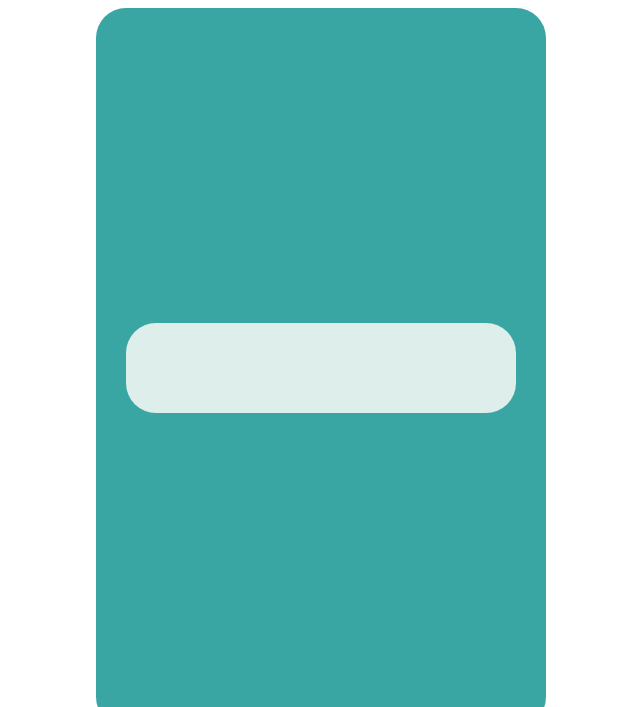
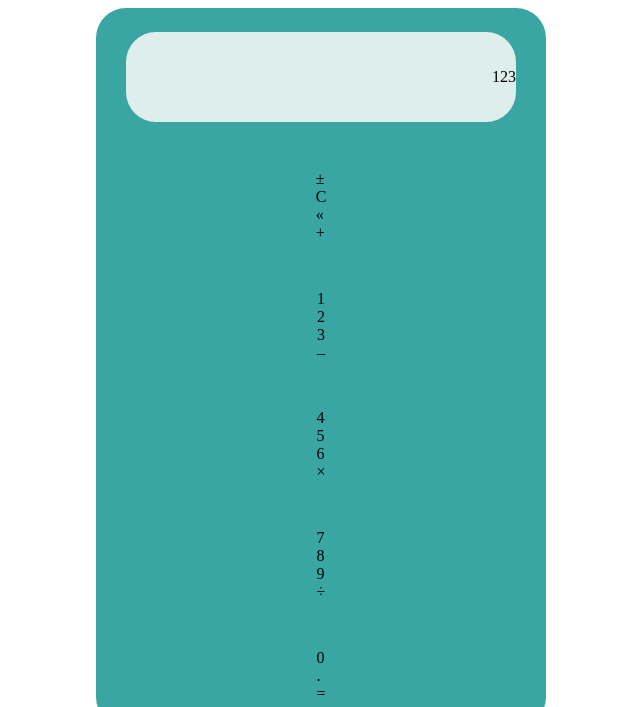
Before and after one commit to evanch98/Calculator-js, a plain HTML site: page index.html in a window 1280 px wide. Shown: the top 707 px of the page, without its empty margins (319-959 px from the left). Drawn offline with Linux system fonts and the light colour scheme.

Commit message:
Added buttons

```diff
--- a/index.html
+++ b/index.html
@@ -12,8 +12,86 @@
         <div class="calcBody">
             <!-- display is the container for the input text. -->
             <div class="display">
+                123
+            </div>
 
+            <!-- First Row -->
+            <div class="row">
+                <div class="btn" id="pm">
+                    ±
+                </div>
+                <div class="btn" id="c">
+                    C
+                </div>
+                <div class="btn" id="b">
+                    «
+                </div>
+                <div class="btnr" id="a">
+                    +
+                </div>
             </div>
+
+            <!-- Second Row -->
+            <div class="row">
+                <div class="btn" id="1">
+                    1
+                </div>
+                <div class="btn" id="2">
+                    2
+                </div>
+                <div class="btn" id="3">
+                    3
+                </div>
+                <div class="btnr" id="s">
+                    –
+                </div>
+            </div>
+
+            <!-- Third Row -->
+            <div class="row">
+                <div class="btn" id="4">
+                    4
+                </div>
+                <div class="btn" id="5">
+                    5
+                </div>
+                <div class="btn" id="6">
+                    6
+                </div>
+                <div class="btnr" id="m">
+                    ×
+                </div>
+            </div>
+
+            <!-- Fourth Row -->
+            <div class="row">
+                <div class="btn" id="7">
+                    7
+                </div>
+                <div class="btn" id="8">
+                    8
+                </div>
+                <div class="btn" id="9">
+                    9
+                </div>
+                <div class="btnr" id="d">
+                    ÷
+                </div>
+            </div>
+
+            <!-- Fifth Row -->
+            <div class="row">
+                <div class="btnz" id="0">
+                    0
+                </div>
+                <div class="btn" id="p">
+                    .
+                </div>
+                <div class="btnr" id="e">
+                    =
+                </div>
+            </div>
+
         </div>
 
         <!-- Caption -->
```
